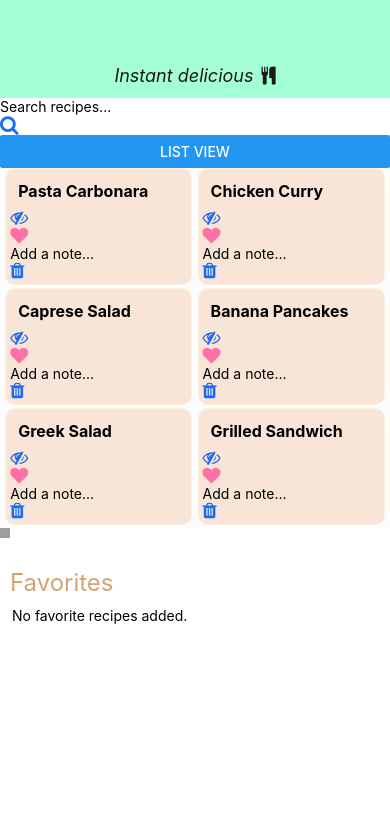
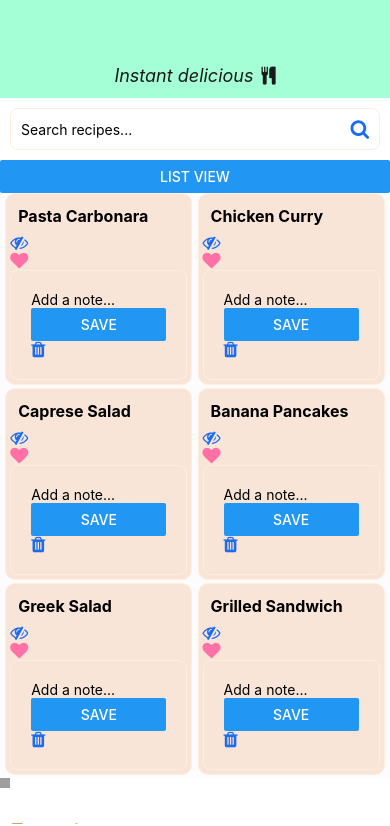
Before and after one commit to 1119231/CapstoneProject, a React Native app: screen / in a window 390 px wide. Shown: the top 826 px of the page. Built offline with nearby package versions, Linux system fonts and the light colour scheme; grey boxes are pictures that could not be loaded.

Commit message:
Ui Update

```diff
--- a/App.js
+++ b/App.js
@@ -296,18 +296,24 @@ const RecipeCard = ({ recipe, addToFavorites, addNote, viewMode, isFavorite, tog
         <RecipeDetails ingredients={recipe.ingredients} instructions={recipe.instructions} />
       )}
 
-      <TextInput
+      <View style={styles.notecontainer} >
+        <TextInput styles={styles.noteinput}
           value={note}
           onChangeText={(text) => setNote(text)}
           placeholder="Add a note..."
           style={{ flex: 1 }}
+
         />
+        <Button title='Save' onPress={handleAddNote} />
         <TouchableOpacity onPress={handleAddNote}>
           <Icon name="trash" size={18} color="#1a6cf0" />
         </TouchableOpacity>
       </View>
+
+    </View>
   );
 };
+
 
 
 
@@ -326,4 +332,6 @@ const App = () => {
 
 
 
+
+
 export default RecipeApp;
--- a/Styles/styles.js
+++ b/Styles/styles.js
@@ -90,7 +90,56 @@ const styles = StyleSheet.create({
 
   favoritesContainer: {
     marginTop: 8,
-  }
+  },
+
+
+  searchInput: {
+    flex: 1,
+  },
+
+  searchContainer: {
+    flexDirection: 'row',
+    alignItems: 'center',
+    borderWidth: 1,
+    borderColor: '#ffeedd',
+    // backgroundColor: "#ffeedd",
+    borderRadius: 8,
+    padding: 10,
+    fontSize: 16,
+    margin: 10,
+  },
+  icon: {
+    marginLeft: 10,
+  },
+  favoritesScrollContainer: {
+    height: 200,
+  },
+  headview: {
+    flex: 1,
+  },
+
+  notecontainer: {
+
+    padding: 20,
+    borderWidth: 1,
+    borderColor: '#ffeedd',
+    borderRadius: 8,
+
+  },
+  noteinput: {
+    width: '100%',
+    height: 20,
+    borderWidth: 1,
+    // borderColor: 'gray',
+    borderRadius: 5,
+
+
+  },
+
+  buttonText: {
+    color: 'black',
+    fontWeight: 'bold',
+  },
 
 
 });
```
Lines whose indentation alone changed are shown as unchanged.
